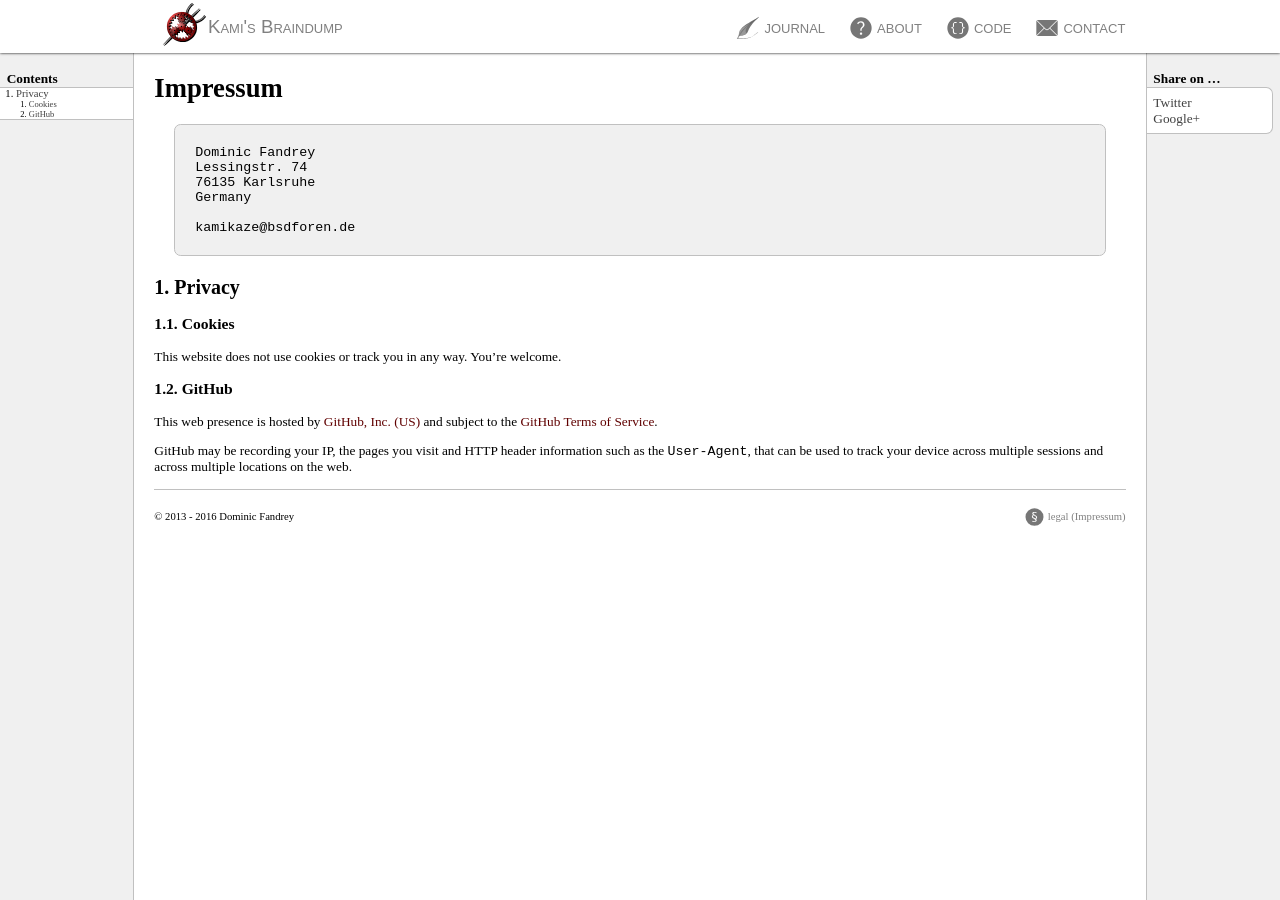
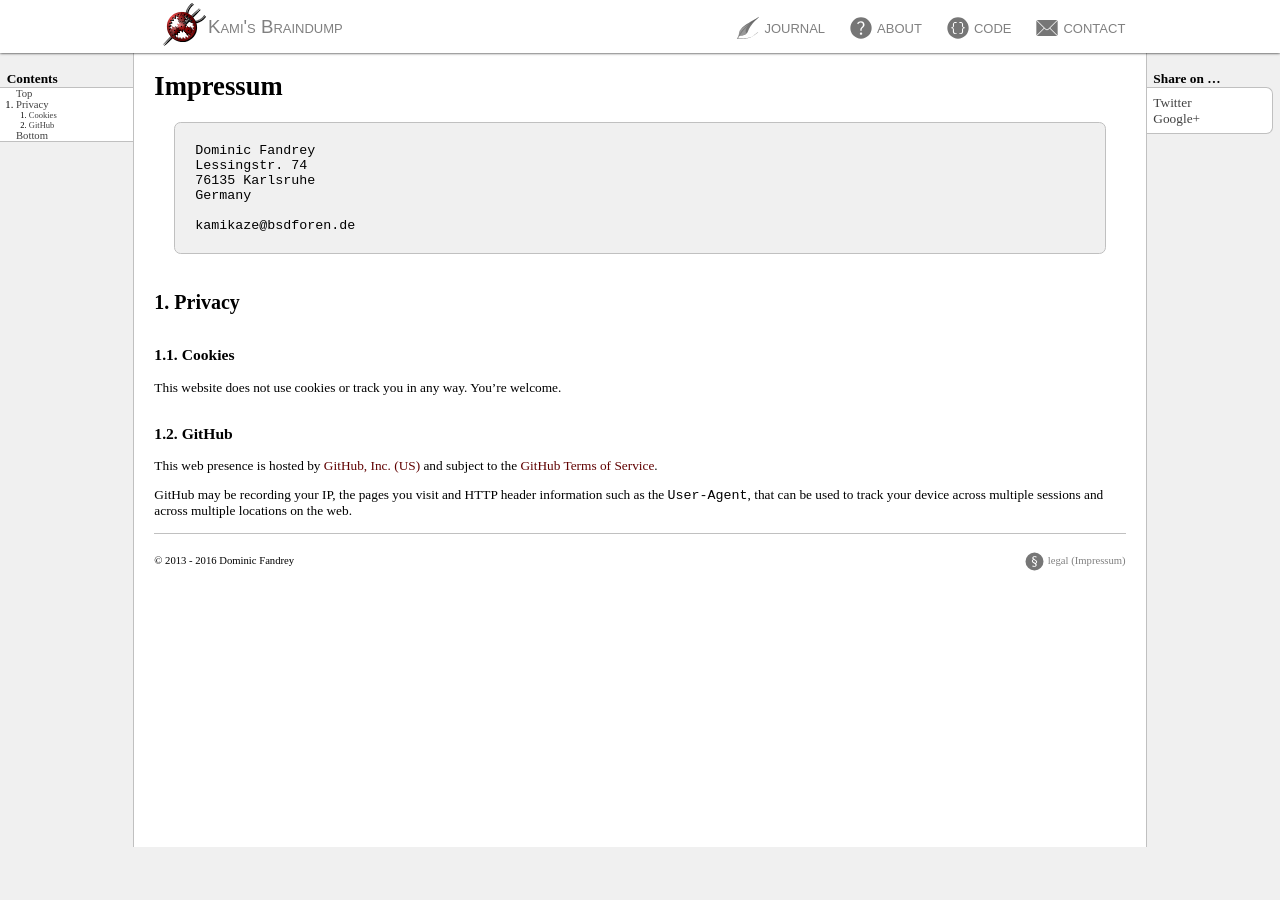
Before and after one commit to lonkamikaze/lonkamikaze.github.io, a Jekyll site: the page built from legal/index.md, in a window 1280 px wide. Built offline with Jekyll 4.4.1, drawn with Linux system fonts in a browser that asks for light colours.

Commit message:
Make anchors so they do not hide under header

```diff
--- a/_includes/toc.html
+++ b/_includes/toc.html
@@ -3,6 +3,7 @@
 {%	if forloop.first %}
 <h4>Contents</h4>
 <ol>
+<a href="#main">Top</a>
 {%	endif %}
 {%	assign h2_tail = h2 | split: '</h2>' %}
 <li><a href="#{{ h2_tail[0] }}</a></li>
@@ -18,6 +19,7 @@
 {%		endif %}
 {%	endfor %}
 {%	if forloop.last %}
+<a href="#footer">Bottom</a>
 </ol>
 {%	endif %}
 {% endfor %}
--- a/css/main.css
+++ b/css/main.css
@@ -73,8 +73,9 @@
 }
 
 #left, #right {
+	position:            fixed;
 	width:               100pt;
-	padding:             0pt 5pt;
+	padding:             40pt 5pt 0pt 5pt;
 }
 
 #left a, #right a {
@@ -92,7 +93,7 @@
 }
 
 #left {
-	float:               left;
+	left:                0pt;
 }
 
 #left ol {
@@ -109,7 +110,6 @@
 }
 
 #right {
-	position:            fixed;
 	right:               0pt;
 }
 
@@ -484,11 +484,24 @@
 
 #main {
 	background:          #ffffff;
-	padding:             1pt 15pt;
-	margin:              40pt 100pt 0pt 100pt;
+	padding:             40pt 15pt 0pt 15pt;
+	margin:              0pt 100pt 0pt 100pt;
 	border-left:         1pt solid #c0c0c0;
 	border-right:        1pt solid #c0c0c0;
 	min-height:          calc(100vh - 40pt);
+}
+
+#content {
+	position:            relative;
+}
+
+#content h2, #content h3 {
+	margin-top:          calc(16.6px - 55pt);
+	padding-top:         55pt;
+}
+
+#content h3 {
+	margin-top:          calc(15.6px - 55pt);
 }
 
 #content pre, .details {
@@ -528,6 +541,10 @@
 	background:          #e0c0a0;
 }
 
+#header {
+	z-index:             1;
+}
+
 } /* @media screen */
 
 @media screen and (max-width: 720pt) {
@@ -541,7 +558,7 @@
 }
 
 #main {
-	margin:              40pt 0pt 0pt 0pt;
+	margin:              0pt;
 	border:              0pt none;
 	background:          none;
 }
@@ -589,7 +606,18 @@
 
 #main {
 	margin:              0pt;
+	padding:             0pt 15pt;
 }
+
+#content h2, #content h3 {
+	margin-top:          calc(16.6px - 15pt);
+	padding-top:         15pt;
+}
+
+#content h3 {
+	margin-top:          calc(15.6px - 15pt);
+}
+
 
 #content img {
 	max-height:          calc(100vh - 30pt);
```
